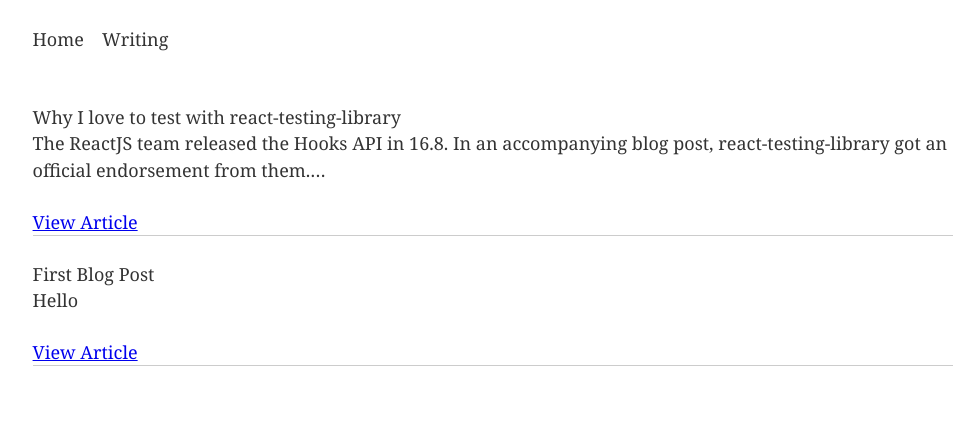
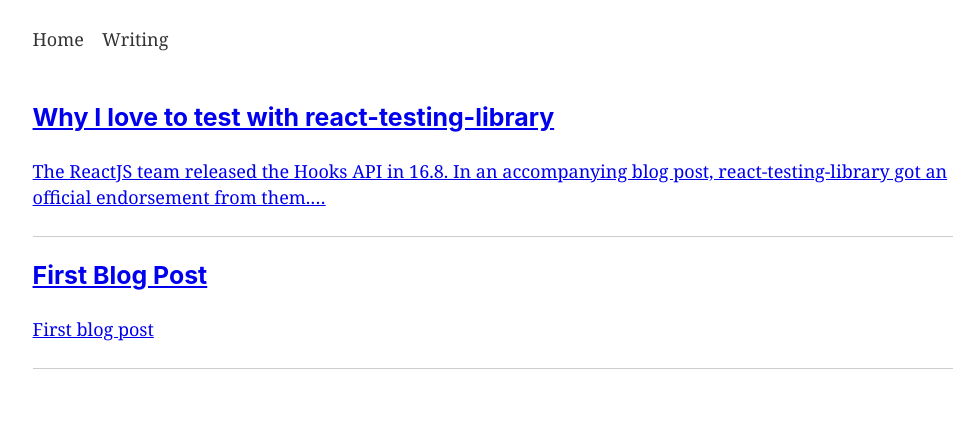
Before and after one commit to brennj/johnbrennan.me, a Gatsby site: page /blog in a window 1280 px wide. Shown: the whole page, without its empty margins (147-1125 px from the left). Built offline with nearby package versions, Linux system fonts and the light colour scheme; Gatsby itself is replaced by a stand-in of ours.

Commit message:
Clean up BlogIndex a bit

```diff
--- a/gatsby-config.js
+++ b/gatsby-config.js
@@ -37,7 +37,6 @@
       resolve: `gatsby-plugin-mdx`,
       options: {
         extensions: [`.mdx`, `.md`],
-        defaultLayout: require.resolve("./src/components/blog-post-layout.js"),
       },
     },
   ],
--- a/src/pages/blog/index.js
+++ b/src/pages/blog/index.js
@@ -1,30 +1,6 @@
-// src/components/blog/index.js
 import React from "react"
 import { graphql, Link } from "gatsby"
 import Layout from "../../components/layout"
-
-function BlogIndex({ data }) {
-  const { edges: posts } = data.allMdx
-  return (
-    <Layout>
-      {posts.map(({ node }) => {
-        const { title } = node.frontmatter
-        return (
-          <div key={node.id}>
-            <header>
-              <div>{title}</div>
-            </header>
-            <p>{node.excerpt}</p>
-            <Link to={node.fields.slug}>View Article</Link>
-            <hr />
-          </div>
-        )
-      })}
-    </Layout>
-  )
-}
-
-export default BlogIndex
 
 export const pageQuery = graphql`
   query blogIndex {
@@ -38,9 +14,36 @@
           }
           frontmatter {
             title
+            date
           }
         }
       }
     }
   }
 `
+
+export default function BlogIndex({ data }) {
+  const { edges } = data.allMdx
+  const posts = edges.sort((x, y) => new Date(x) - new Date(y))
+  console.log(posts)
+  return (
+    <Layout>
+      {posts.map(
+        ({
+          node: {
+            id,
+            excerpt,
+            fields: { slug },
+            frontmatter: { date, title },
+          },
+        }) => (
+          <Link to={slug} key={id}>
+            <h3>{title}</h3>
+            <p>{excerpt}</p>
+            <hr />
+          </Link>
+        )
+      )}
+    </Layout>
+  )
+}
--- a/src/pages/blog/test.mdx
+++ b/src/pages/blog/test.mdx
@@ -3,4 +3,4 @@
 date: 2019-02-05
 ---
 
-# Hello
+# First blog post
```
Also changed, not shown: src/components/blog-post-layout.js (deleted, +0 -24 lines).
